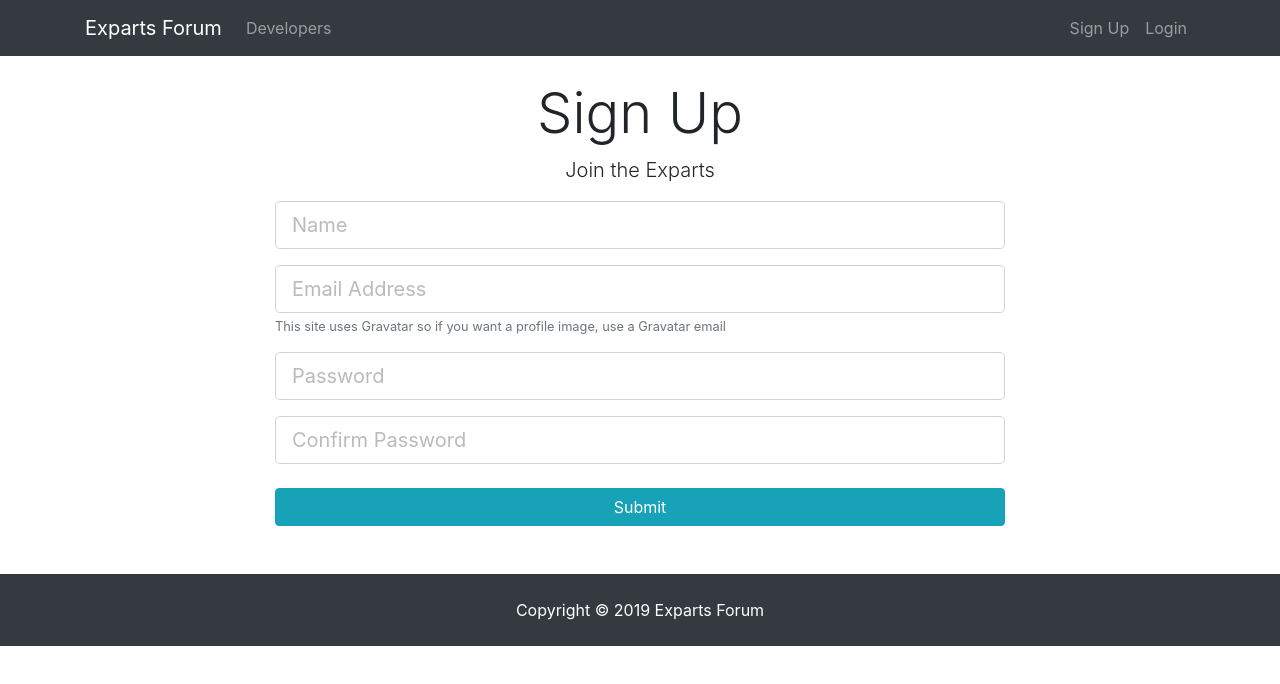
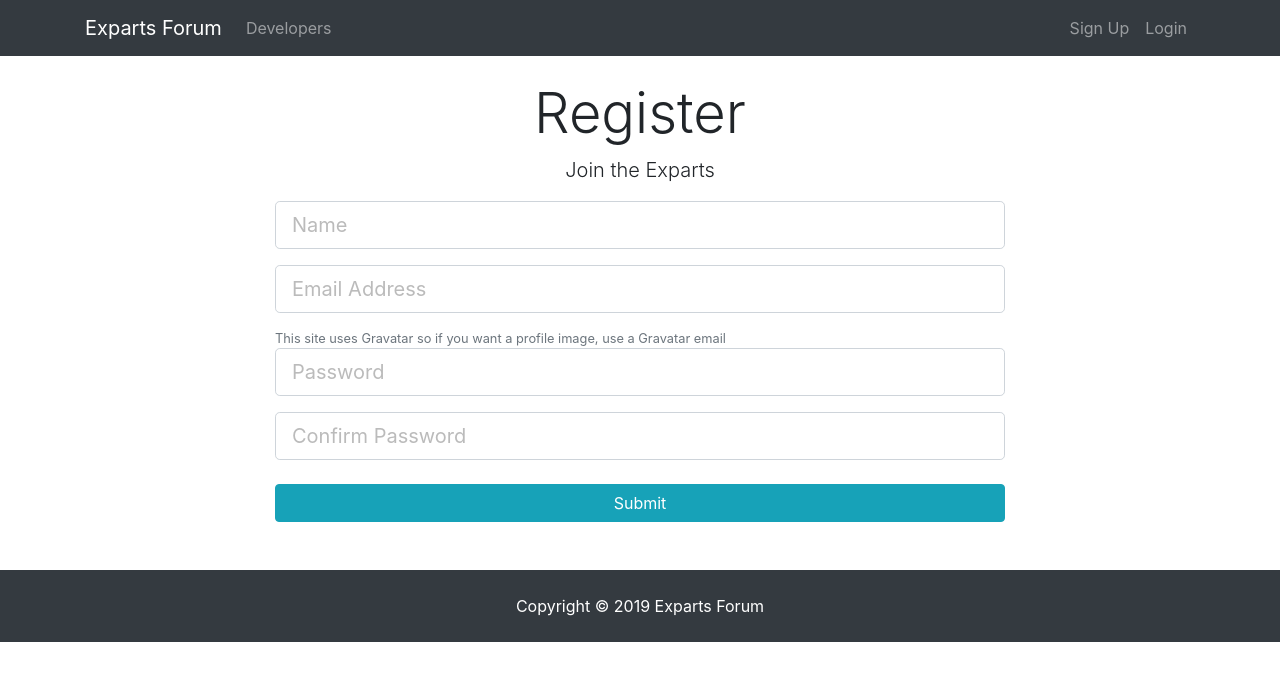
Before and after one commit to jdhova/Expartsforum, a React (Create React App) app in the folder expartsforum-react-frontend/: page /register in a window 1280 px wide. Shown: the top 684 px of the page. Built offline with nearby package versions, Linux system fonts and the light colour scheme.

Commit message:
errors with front end display

```diff
--- a/expartsforum-react-frontend/package.json
+++ b/expartsforum-react-frontend/package.json
@@ -3,6 +3,8 @@
   "version": "0.1.0",
   "private": true,
   "dependencies": {
+    "axios": "^0.18.0",
+    "classnames": "^2.2.6",
     "react": "^16.8.4",
     "react-dom": "^16.8.4",
     "react-router-dom": "^4.3.1",
--- a/expartsforum-react-frontend/src/components/auth/login.js
+++ b/expartsforum-react-frontend/src/components/auth/login.js
@@ -52,7 +52,7 @@ import React, { Component } from 'react'
               placeholder="Password"
               name="password"
               value = {this.state.password}
-              onChange = {this.handleChange} />
+              onChange = {this.handleChange}/>
             </div>
 
             <input type="submit" className="btn btn-info btn-block mt-4" />
--- a/expartsforum-react-frontend/src/components/auth/register.js
+++ b/expartsforum-react-frontend/src/components/auth/register.js
@@ -1,5 +1,7 @@
+import React, { Component } from 'react';
+import axios from 'axios';
+import classnames from 'classnames';
 
-import React, { Component } from 'react'
 
 class Register extends Component {
     constructor (){
@@ -15,7 +17,9 @@ class Register extends Component {
 
     handleChange = (e) => {
         this.setState ({[e.target.name]: e.target.value})
+
     }
+
 
     handleSumbit = (e) => {
         e.preventDefault()
@@ -24,56 +28,110 @@ class Register extends Component {
             email:this.state.email,
             password:this.state.password,
             password2:this.state.password2
+
+
         }
-        console.log(newUser)
+        axios
+            .post('/api/users/register', newUser)
+            .then(res => console.log(res.data))
+            .catch(errors => console.log(errors.response.data))
+
+            // const errors = this.state.errors
+            // this.setState ({errors : errors.name})
+
     }
 
   render() {
 
+    const {errors} = this.state
+    // const errors = this.state.errors
+
     return (
-      <div>
-          <div className="register">
+        <div className="login">
             <div className="container">
             <div className="row">
             <div className="col-md-8 m-auto">
-                    <h1 className="display-4 text-center">Sign Up</h1>
+              <h1 className="display-4 text-center">Register </h1>
               <p className="lead text-center">Join the Exparts</p>
+
+
                     <form onSubmit ={this.handleSumbit}>
                         <div className="form-group">
-                        <input type="text" className="form-control form-control-lg"
-                        placeholder="Name" name="name"
-                        value={this.state.name} required
-                        onChange = {this.handleChange}
-                         />
+                        <input type="text"
+
+                        className= {errors.name ? "form-control form-control-lg is-invalid" : "form-control form-control-lg"}
+
+                        // if (errors.name.isEmpty)
+
+                        // {classnames("form-control form-control-lg",{
+                        //     "is-invalid ":errors.name
+                        //  })}
+
+                        placeholder="Name"
+                        name="name"
+                        value={this.state.name}
+                        onChange = {this.handleChange}/>
                         </div>
+
+                        {errors.name &&(
+                            <div className= "invalid-feedback"></div>
+                        )}
+
+
                         <div className="form-group">
-                        <input type="email" className="form-control form-control-lg"
+
+                        <input type="email" className={classnames("form-control form-control-lg",{
+                            'is-invalid': errors.name
+                        })}
+
                         placeholder="Email Address"
                         name="email"
                         value={this.state.email}
                         onChange = {this.handleChange}
                         />
+                        </div>
+
+                        {errors.email &&(
+                            <div className= "invalid-feedback"></div>
+                        )}
+
+                        <div>
                         <small className="form-text text-muted">This site uses Gravatar so if you want a profile image, use a Gravatar email</small>
                         </div>
+
                         <div className="form-group">
-                        <input type="password" className="form-control form-control-lg"
+
+                            <input type="password" className={classnames("form-control form-control-lg",{
+                                'is-invalid':errors.password
+                            })}
                             placeholder="Password"
                             name="password"
                             value = {this.state.password}
-                        onChange = {this.handleChange}
-                         />
+                            onChange = {this.handleChange}/>
                         </div>
+
+                        {errors.password&&(
+                            <div className ="invalid-feedback"></div>
+                        )}
+
                         <div className="form-group">
-                        <input type="password" className="form-control form-control-lg"
+
+                        <input type="password"
+                        className={classnames("form-control form-control-lg",{
+                            'is-invalid': errors.password2
+                        })}
+
                         placeholder="Confirm Password"
                         name="password2"
                         value={this.state.password2}
-                        onChange = {this.handleChange}
-                         />
+                        onChange = {this.handleChange}/>
                         </div>
+                        {errors.password2 &&(
+                            <div className ="invalid-feedback"></div>
+                        )}
+
                            <input type="submit" className="btn btn-info btn-block mt-4" />
                            </form>
-                    </div>
             </div>
             </div>
         </div>
```
Also changed, not shown: 1 other file (tests, documents, lock files or other folders). Lines whose indentation alone changed are shown as unchanged.
